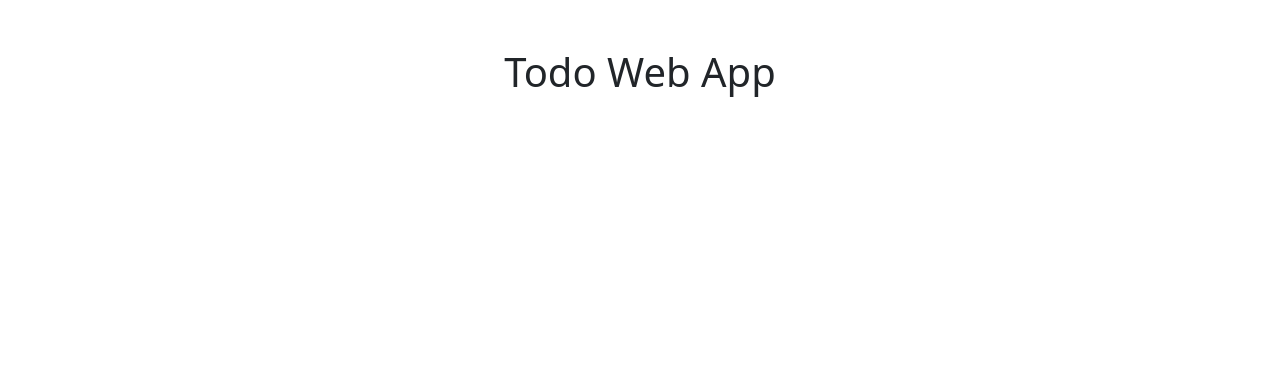
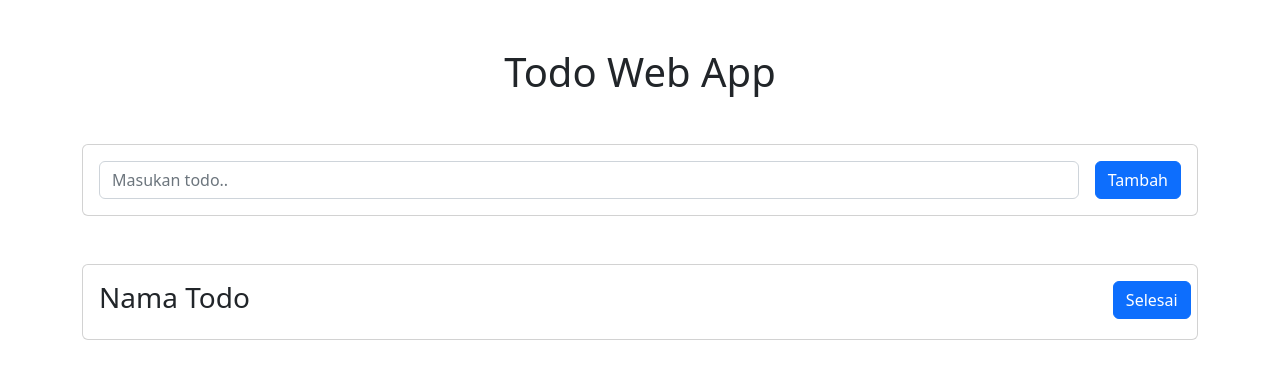
Before and after one commit to mohdxnizamv/Todo-Web-App, a React (Create React App) app: page / in a window 1280 px wide. Shown: the top 378 px of the page. Built offline with nearby package versions, Linux system fonts and the light colour scheme.

Commit message:
create todo web app

```diff
--- a/src/App.js
+++ b/src/App.js
@@ -1,10 +1,46 @@
+import { useState} from 'react';
 import './App.css';
-import {Container} from "react-bootstrap"
+import { Container, Form, Button, Stack, Card, Row, Col } from "react-bootstrap"
 
 function App() {
+  const [todoName, setTodoName] = useState("");
+
+  const [todoList, setTodoList] = useState([]);
+
+  const addTodo = () => {};
+
+  const handleChangeTodoName = (e) => {const data = e.target.value;console.log(data);};
+
 	return (
 		<Container>
 			<h1 className='text-center mt-5'>Todo Web App</h1>
+
+			{/* Input Todo */}
+			<Card className='mt-5'>
+				<Card.Body>
+					<Stack direction='horizontal' gap={3}>
+						<Form.Control type="text" placeholder="Masukan todo.." onChange={handleChangeTodoName}/>
+						<Button>Tambah </Button>
+					</Stack>
+				</Card.Body>
+			</Card>
+
+			{/* List Todo */}
+			<Card className='mt-5'>
+				<Card.Body>
+					<Row>
+            {/* Nama Todo */}
+						<Col>
+							<h3>Nama Todo</h3>
+						</Col>
+
+						{/* Button Todo*/}
+						<Col xl="1">
+							<Button>Selesai</Button>
+						</Col>
+					</Row>
+				</Card.Body>
+			</Card>
 		</Container>
 	);
 }
```
